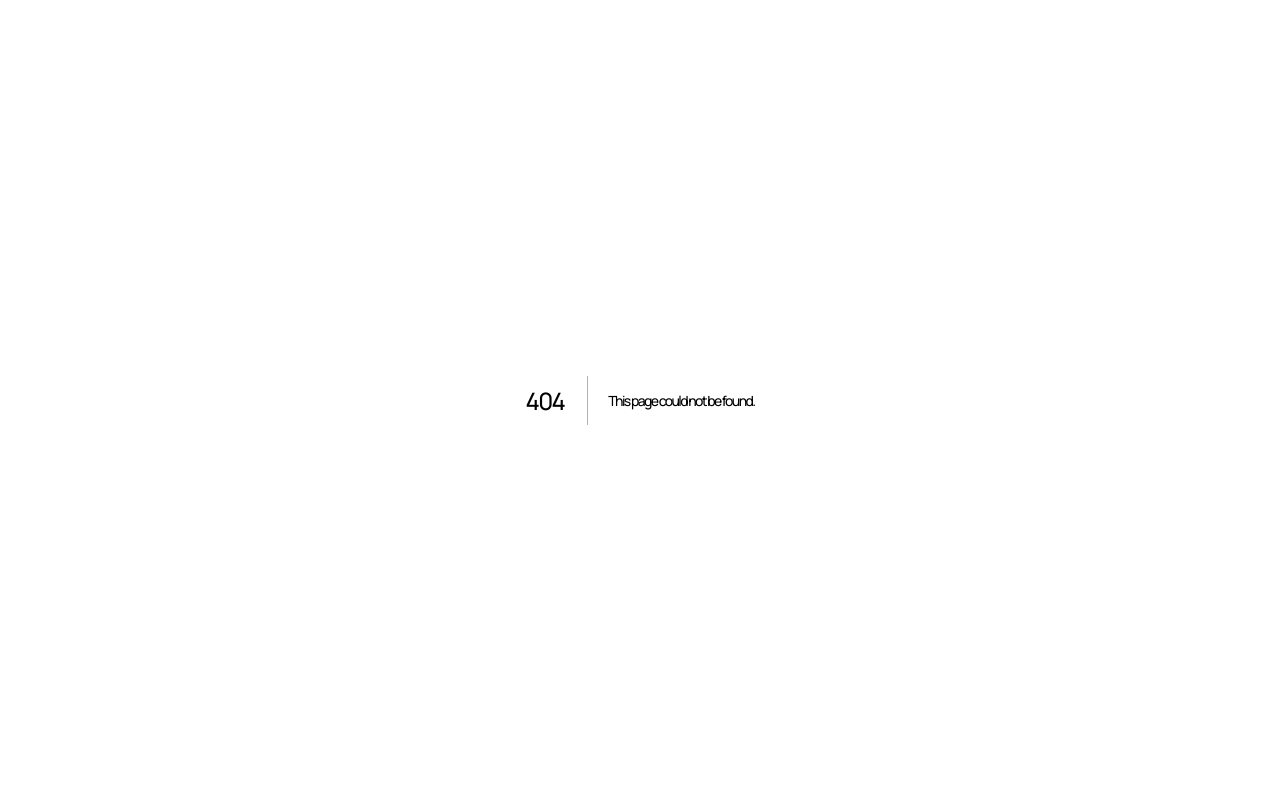
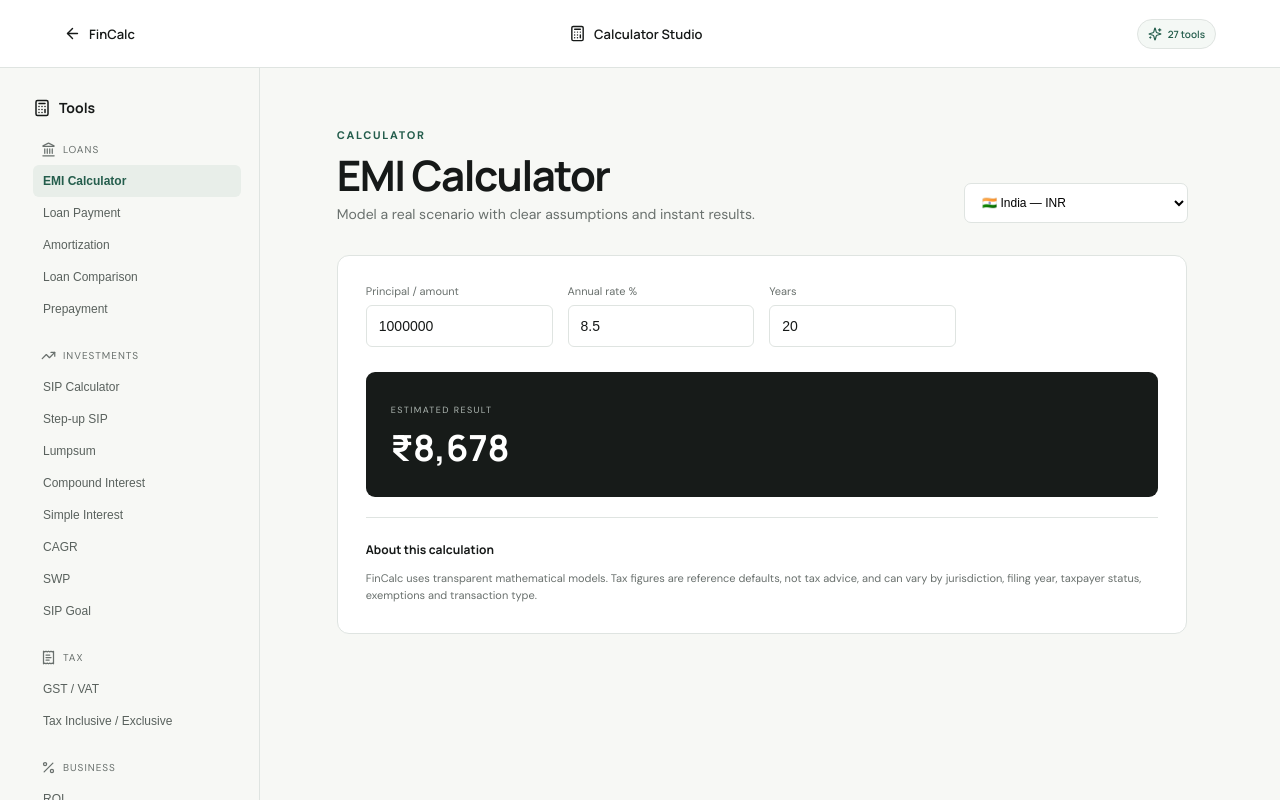
Before and after one commit to Armannoyada/Finance-Calculator, a Next.js app: page /calculators/1 in a window 1280 px wide. Before the commit this address had no page. Shown: the top 800 px of the page. Built offline with nearby package versions, Linux system fonts and the light colour scheme.

Commit message:
Add individual calculator pages

```diff
--- /dev/null
+++ b/app/calculators/[slug]/page.tsx
@@ -0,0 +1,34 @@
+import type { Metadata } from 'next';
+import CalculatorStudio, { toolSlugs, toolsBySlug, type Tool } from '../CalculatorStudio';
+
+export function generateStaticParams() {
+  return Object.values(toolSlugs).map((slug) => ({ slug }));
+}
+
+const descriptions: Partial<Record<Tool, string>> = {
+  'EMI Calculator': 'Estimate monthly loan EMI, total repayment and interest from principal, rate and tenure.',
+  'SIP Calculator': 'Estimate SIP investment value, total contributions and projected returns.',
+  'Lumpsum': 'Project the future value and returns of a one-time investment.',
+  'Compound Interest': 'Calculate future value and interest with periodic compounding.',
+  'CAGR': 'Calculate the annualized growth rate between an initial and final value.',
+  'GST / VAT': 'Estimate tax added to or removed from a price using a reference rate.',
+  'Loan Prepayment Calculator': 'Estimate interest savings and months saved from extra loan payments.',
+  'Amortization': 'Preview how loan payments split between interest and principal over time.',
+};
+
+export async function generateMetadata({ params }: { params: Promise<{ slug: string }> }): Promise<Metadata> {
+  const { slug } = await params;
+  const tool = toolsBySlug[slug];
+  if (!tool) return { title: 'Calculator not found' };
+  return {
+    title: tool,
+    description: descriptions[tool] || `Use the FinCalc ${tool.toLowerCase()} for a clear, instant estimate.`,
+    alternates: { canonical: `/calculators/${slug}/` },
+  };
+}
+
+export default async function CalculatorDetailPage({ params }: { params: Promise<{ slug: string }> }) {
+  const { slug } = await params;
+  const tool = toolsBySlug[slug];
+  return <CalculatorStudio initialTool={tool || 'EMI Calculator'} />;
+}
```
